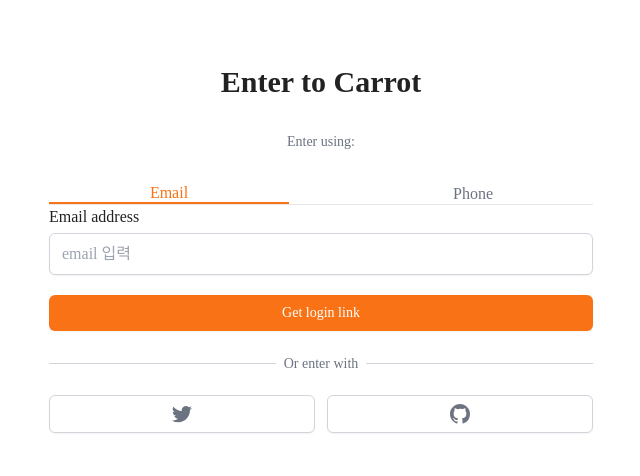
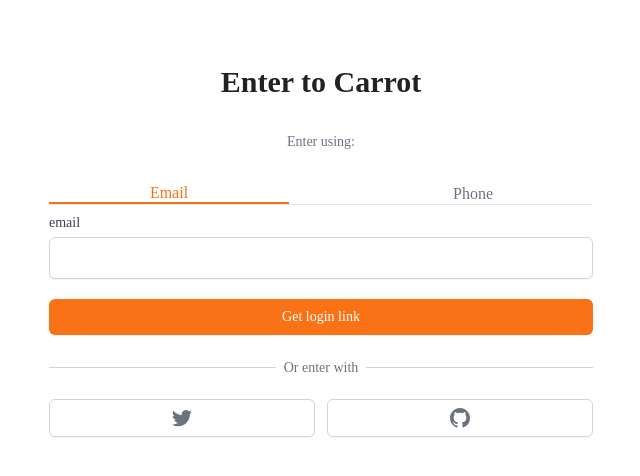
Before and after one commit to cpk0709/mypage-nextjs, a Next.js app: page /enter in a window 1280 px wide. Shown: the top 476 px of the page, without its empty margins (319-959 px from the left). Built offline with nearby package versions, Linux system fonts and the light colour scheme.

Commit message:
enter 페이지 input 수정

```diff
--- a/src/components/molecules/Input.tsx
+++ b/src/components/molecules/Input.tsx
@@ -1,7 +1,7 @@
 interface InputProps {
   label: string;
   name: string;
-  kind?: 'text' | 'phone' | 'price';
+  kind?: 'text' | 'email' | 'phone' | 'price';
   [key: string]: any;
 }
 
@@ -27,6 +27,14 @@
             className="appearance-none w-full px-3 py-2 border border-solid border-gray-300 rounded-md shadow-sm placeholder-gray-400 focus:outline-none focus:ring-orange-500 focus:border-orange-500"
           />
         </div>
+      ) : null}
+      {kind === 'email' ? (
+        <input
+          id={name}
+          type="email"
+          className=" appearance-none w-full px-3 py-2 border border-solid border-gray-300 rounded-md shadow-sm placeholder-gray-400 focus:outline-none focus:ring-orange-500 focus:border-orange-500"
+          {...rest}
+        />
       ) : null}
       {kind === 'price' ? (
         <div className="rounded-md relative flex  items-center shadow-sm">
--- a/src/pages/enter/index.tsx
+++ b/src/pages/enter/index.tsx
@@ -1,10 +1,20 @@
 import { useState } from 'react';
 import { cls } from '@/libs/utils';
+import { useForm } from 'react-hook-form';
+import Input from '@/components/molecules/Input';
+
+interface EnterForm {
+  email?: string;
+  phone?: string;
+}
 
 export default function Enter() {
   const [method, setMethod] = useState<'email' | 'phone'>('email');
   const onEmailClick = () => setMethod('email');
   const onPhoneClick = () => setMethod('phone');
+
+  const { register } = useForm<EnterForm>();
+
   return (
     <div className="mt-16 px-4">
       <h3 className="text-3xl font-bold text-center">Enter to Carrot</h3>
@@ -37,32 +47,12 @@
           </div>
         </div>
         <form onSubmit={(e) => e.preventDefault()}>
-          <label htmlFor="input">
-            {method === 'email' ? 'Email address' : null}
-            {method === 'phone' ? 'Phone number' : null}
-          </label>
           <div className=" mt-1">
             {method === 'email' ? (
-              <input
-                id="input"
-                type="email"
-                className=" appearance-none w-full px-3 py-2 border border-solid border-gray-300 rounded-md shadow-sm placeholder-gray-400 focus:outline-none focus:ring-orange-500 focus:border-orange-500"
-                placeholder="email 입력"
-                required
-              />
+              <Input label={method} kind="email" name={method} />
             ) : null}
             {method === 'phone' ? (
-              <div className="flex rounded-md shadow-sm">
-                <span className="flex items-center justify-center px-3 rounded-l-md border border-r-0 border-gray-300 border-solid bg-gray-50 text-gray-500 select-none text-sm">
-                  +82
-                </span>
-                <input
-                  id="input"
-                  type="number"
-                  className=" appearance-none w-full px-3 py-2 border border-solid border-gray-300 rounded-r-md shadow-sm placeholder-gray-400 focus:outline-none focus:ring-orange-500 focus:border-orange-500"
-                  required
-                />
-              </div>
+              <Input label={method} kind="phone" name={method} />
             ) : null}
           </div>
           <button className="mt-5 bg-orange-500 hover:bg-orange-600 text-white py-2 px-4 border border-transparent rounded-md w-full shadow-sm text-sm font-medium focus:ring-2 focus:ring-offset-2 focus:ring-orange-500 focus:outline-none">
```
